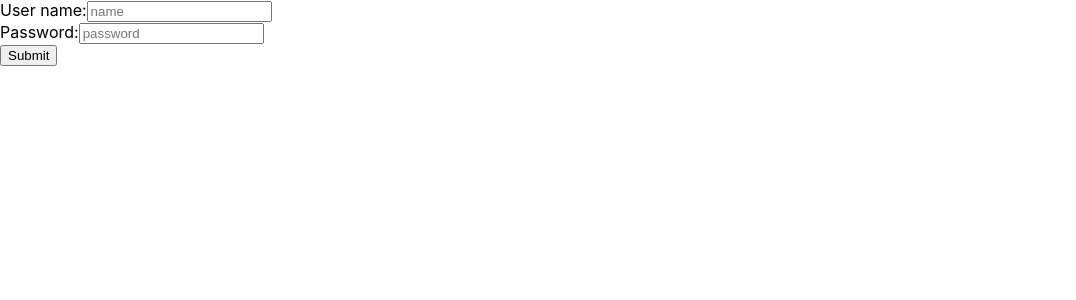
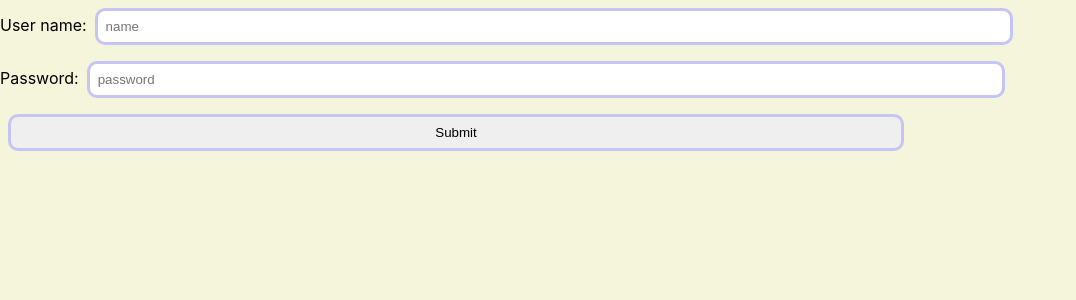
Before and after one commit to NoaShimshi/react_api, a React (Create React App) app: page /login in a window 1280 px wide. Shown: the top 300 px of the page, without its empty margins (0-1076 px from the left). Built offline with nearby package versions, Linux system fonts and the light colour scheme.

Commit message:
login.css

```diff
--- a/src/Login.js
+++ b/src/Login.js
@@ -1,5 +1,6 @@
 import {useState} from "react"
 import { useNavigate } from "react-router-dom";
+import './login.css';
 
  function Login(){
    const [userName,setUserName]=useState("");
--- /dev/null
+++ b/src/login.css
@@ -0,0 +1,16 @@
+body {
+    background-color: beige;
+}
+
+
+input {
+    /* color: white; */
+    padding: 8px 8px;
+    margin: 8px 8px;
+    border: none;
+    cursor: pointer;
+    width: 70%;
+    border-radius: 10px;
+    border: rgb(197, 197, 245);
+    border-style: solid;
+  }
```
